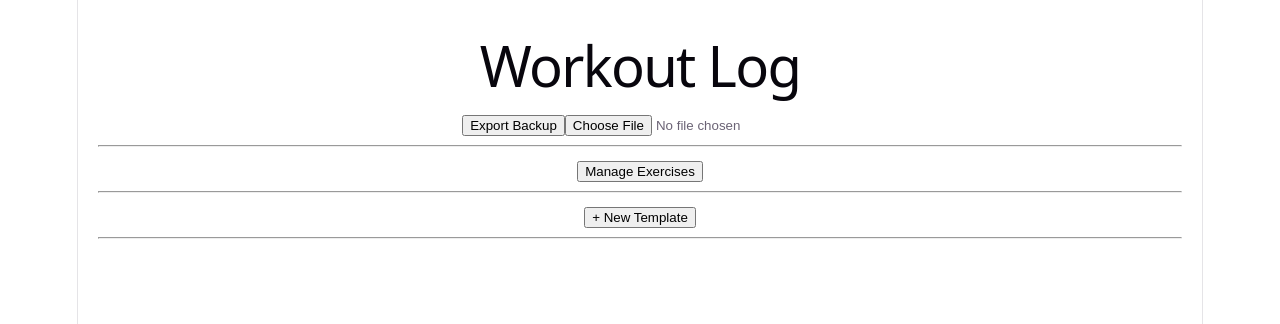
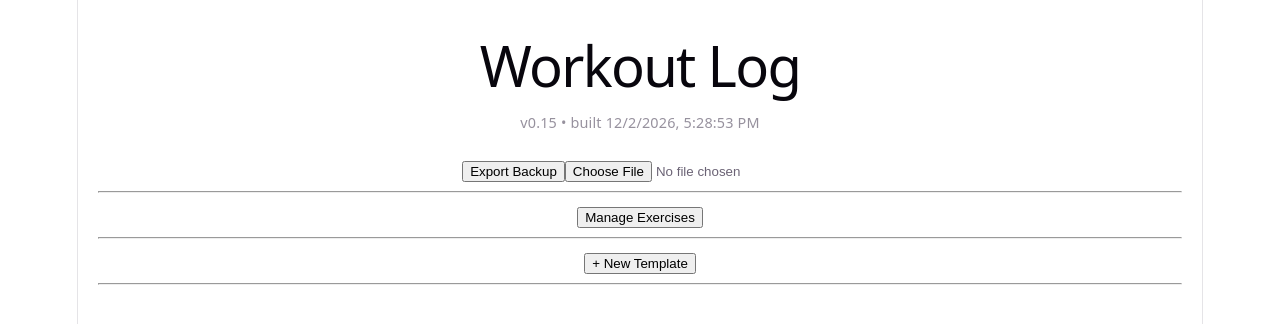
Before and after one commit to ihgold487/workout-app, a React (Vite) app: page / in a window 1280 px wide. Shown: the top 324 px of the page. Built offline with nearby package versions, Linux system fonts and the light colour scheme.

Commit message:
Improve timer UX and add build/version visibility

```diff
--- a/src/App.jsx
+++ b/src/App.jsx
@@ -8,6 +8,12 @@ import ExerciseView from "./components/ExerciseView"
 // STORAGE VERSION
 const STORAGE_VERSION =
   1
+
+const APP_VERSION =
+  "0.15"
+
+const BUILD_TIME =
+  __BUILD_TIME__
 
 // STORAGE MIGRATION BASELINE
 const savedStorageVersion =
@@ -665,6 +671,26 @@ export default function App() {
 
       </h1>
 
+      <div
+        style={{
+          fontSize:"0.8em",
+          opacity:0.7,
+          marginBottom:"20px"
+        }}
+      >
+
+        v{
+          APP_VERSION
+        }
+
+        {" • built "}
+
+        {
+          BUILD_TIME
+        }
+
+      </div>
+
       <button
 
           onClick={
--- a/vite.config.js
+++ b/vite.config.js
@@ -7,6 +7,16 @@ export default defineConfig({
 
   base:
     "/workout-app/",
+
+  define: {
+
+    __BUILD_TIME__:
+      JSON.stringify(
+        new Date()
+          .toLocaleString()
+      )
+
+  },
 
   plugins: [
 
```
